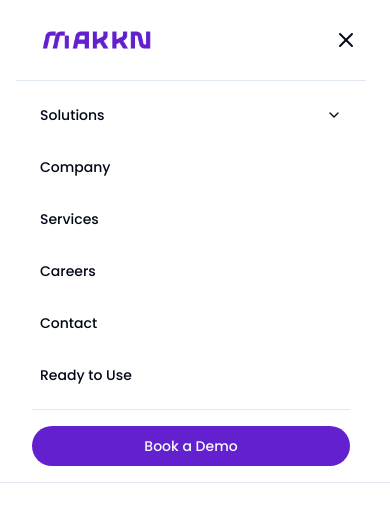
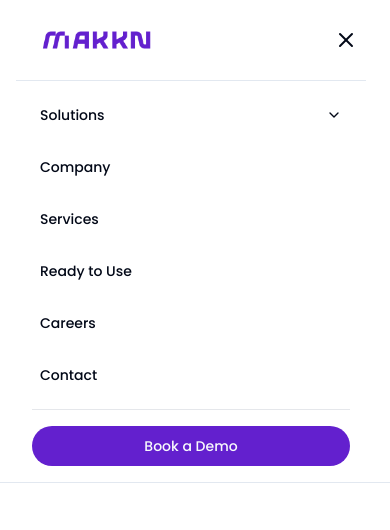
Before and after one commit to Ahmed2Shouman/test, a Next.js app: page / in a window 390 px wide. Both pictures are taken after a click on the button 346 px from the left and 40 px from the top of the page. Shown: the top 530 px of the page. Built offline with nearby package versions, Linux system fonts and the light colour scheme.

Commit message:
Update MobileMenu.tsx

```diff
--- a/components/MobileMenu.tsx
+++ b/components/MobileMenu.tsx
@@ -55,9 +55,9 @@ export default function MobileMenu({
         {[
           { name: "Company", href: "/#company" },
           { name: "Services", href: "/#services" },
+          { name: "Ready to Use", href: "/ready-to-use" },
           { name: "Careers", href: "/careers" },
           { name: "Contact", href: "/contact" },
-          { name: "Ready to Use", href: "/ready-to-use" },
         ].map((link) => (
           <Link
             key={link.name}
```
